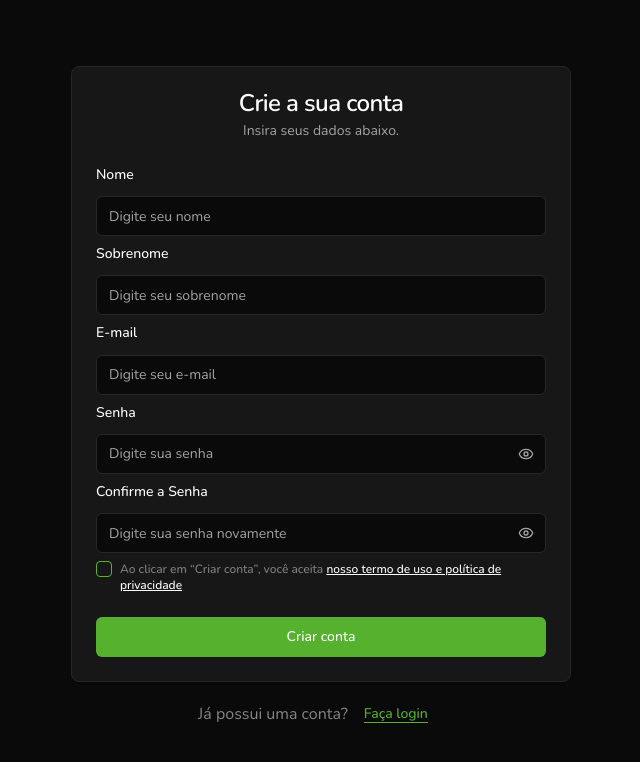
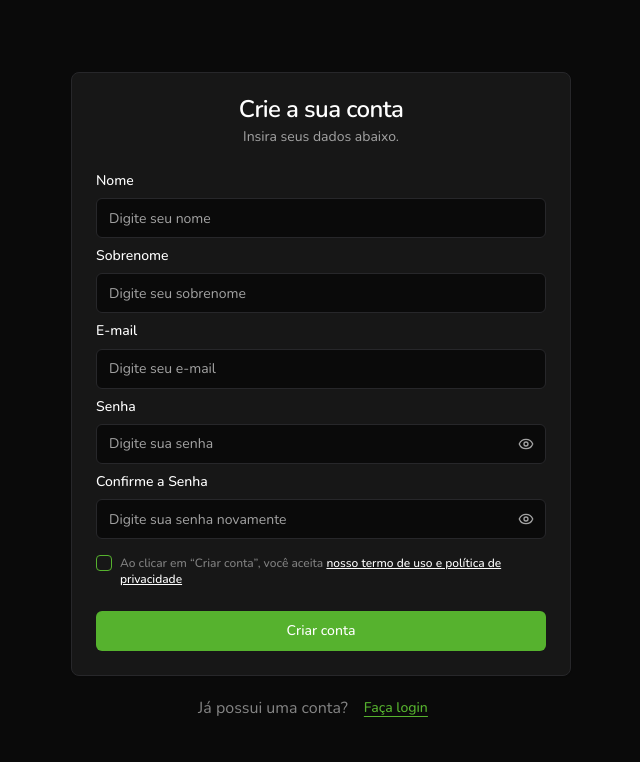
Before and after one commit to Diasszx/finance-track, a React (Vite) app: page /signup in a window 1280 px wide. Shown: the top 762 px of the page, without its empty margins (319-959 px from the left). Built offline with nearby package versions, Linux system fonts and the light colour scheme.

Commit message:
feat: add auth mutations

```diff
--- /dev/null
+++ b/src/hooks/use-login-user.js
@@ -0,0 +1,20 @@
+import { useMutation } from '@tanstack/react-query'
+import { toast } from 'sonner'
+
+import { userMutations } from '@/keys/mutations'
+import { loginUser } from '@/services/users'
+
+export const useLoginUser = () => {
+  return useMutation({
+    mutationKey: userMutations.login(),
+    mutationFn: (user) => loginUser(user),
+    onSuccess: () => {
+      toast.success('Usuário logado com sucesso!')
+    },
+    onError: (error) => {
+      toast.error(
+        error.message || 'Erro ao criar usuário. Por favor, Tente novamente.'
+      )
+    },
+  })
+}
--- a/src/keys/mutations.js
+++ b/src/keys/mutations.js
@@ -1,3 +1,4 @@
 export const userMutations = {
   create: () => ['add-user'],
+  login: () => ['login-user'],
 }
--- a/src/pages/login.jsx
+++ b/src/pages/login.jsx
@@ -1,6 +1,7 @@
 import { zodResolver } from '@hookform/resolvers/zod'
+import { Loader } from 'lucide-react'
 import { Controller, useForm } from 'react-hook-form'
-import { Link } from 'react-router'
+import { Link, useNavigate } from 'react-router'
 import z from 'zod'
 
 import { Button } from '@/components/ui/button'
@@ -20,6 +21,7 @@ import {
 } from '@/components/ui/field'
 import { Input } from '@/components/ui/input'
 import PasswordInput from '@/components/ui/password-input'
+import { useLoginUser } from '@/hooks/use-login-user'
 
 const loginSchema = z.object({
   email: z
@@ -32,6 +34,9 @@ const loginSchema = z.object({
 })
 
 const LoginPage = () => {
+  const navigate = useNavigate()
+  const { mutate: loginUserMutation, isPending: isLoggingIn } = useLoginUser()
+
   const form = useForm({
     resolver: zodResolver(loginSchema),
     defaultValues: {
@@ -41,7 +46,12 @@ const LoginPage = () => {
   })
 
   const onSubmit = (data) => {
-    console.log(data)
+    loginUserMutation(data, {
+      onSuccess: () => {
+        form.reset()
+        navigate('/home')
+      },
+    })
   }
 
   return (
@@ -94,8 +104,17 @@ const LoginPage = () => {
           </form>
         </CardContent>
         <CardFooter>
-          <Button type="submit" className="w-full" form="form-login">
-            Fazer Login
+          <Button
+            type="submit"
+            className="w-full"
+            form="form-login"
+            disabled={isLoggingIn}
+          >
+            {isLoggingIn ? (
+              <Loader className="animate-spin text-white" />
+            ) : (
+              'Fazer Login'
+            )}
           </Button>
         </CardFooter>
       </Card>
--- a/src/pages/signup.jsx
+++ b/src/pages/signup.jsx
@@ -102,7 +102,7 @@ const SignupPage = () => {
                 name="firstName"
                 control={form.control}
                 render={({ field, fieldState }) => (
-                  <Field>
+                  <Field className="gap-2">
                     <FieldLabel
                       htmlFor="form-signup-firstName"
                       className="text-foreground"
@@ -125,7 +125,7 @@ const SignupPage = () => {
                 name="lastName"
                 control={form.control}
                 render={({ field, fieldState }) => (
-                  <Field data-invalid={fieldState.invalid}>
+                  <Field className="gap-2">
                     <FieldLabel
                       htmlFor="form-signup-lastName"
                       className="text-foreground"
@@ -148,7 +148,7 @@ const SignupPage = () => {
                 name="email"
                 control={form.control}
                 render={({ field, fieldState }) => (
-                  <Field>
+                  <Field className="gap-2">
                     <FieldLabel
                       htmlFor="form-signup-email"
                       className="text-foreground"
@@ -171,7 +171,7 @@ const SignupPage = () => {
                 name="password"
                 control={form.control}
                 render={({ field, fieldState }) => (
-                  <Field>
+                  <Field className="gap-2">
                     <FieldLabel
                       htmlFor="form-signup-password"
                       className="text-foreground"
@@ -194,7 +194,7 @@ const SignupPage = () => {
                 name="confirmPassword"
                 control={form.control}
                 render={({ field, fieldState }) => (
-                  <Field>
+                  <Field className="gap-2">
                     <FieldLabel
                       htmlFor="form-signup-confirmPassword"
                       className="text-foreground"
@@ -218,7 +218,7 @@ const SignupPage = () => {
                 control={form.control}
                 render={({ field, fieldState }) => (
                   <Field>
-                    <div className="flex items-start gap-2">
+                    <div className="mt-2 flex items-start gap-2">
                       <Checkbox
                         id="terms-checkbox"
                         checked={field.value}
--- a/src/services/users.js
+++ b/src/services/users.js
@@ -3,3 +3,7 @@ import { apiFetch } from '@/lib/axios'
 export const createUser = async (user) => {
   return apiFetch('/users', { method: 'POST', data: user })
 }
+
+export const loginUser = async (user) => {
+  return apiFetch('/users/login', { method: 'POST', data: user })
+}
```
